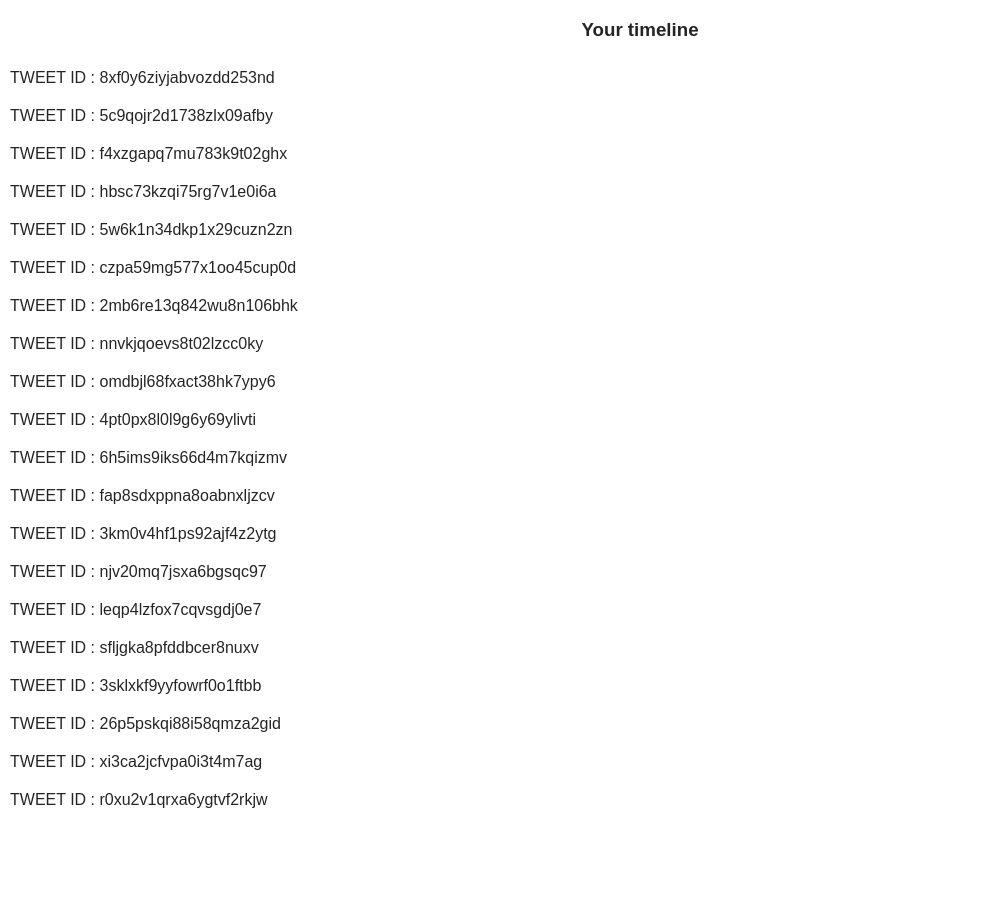
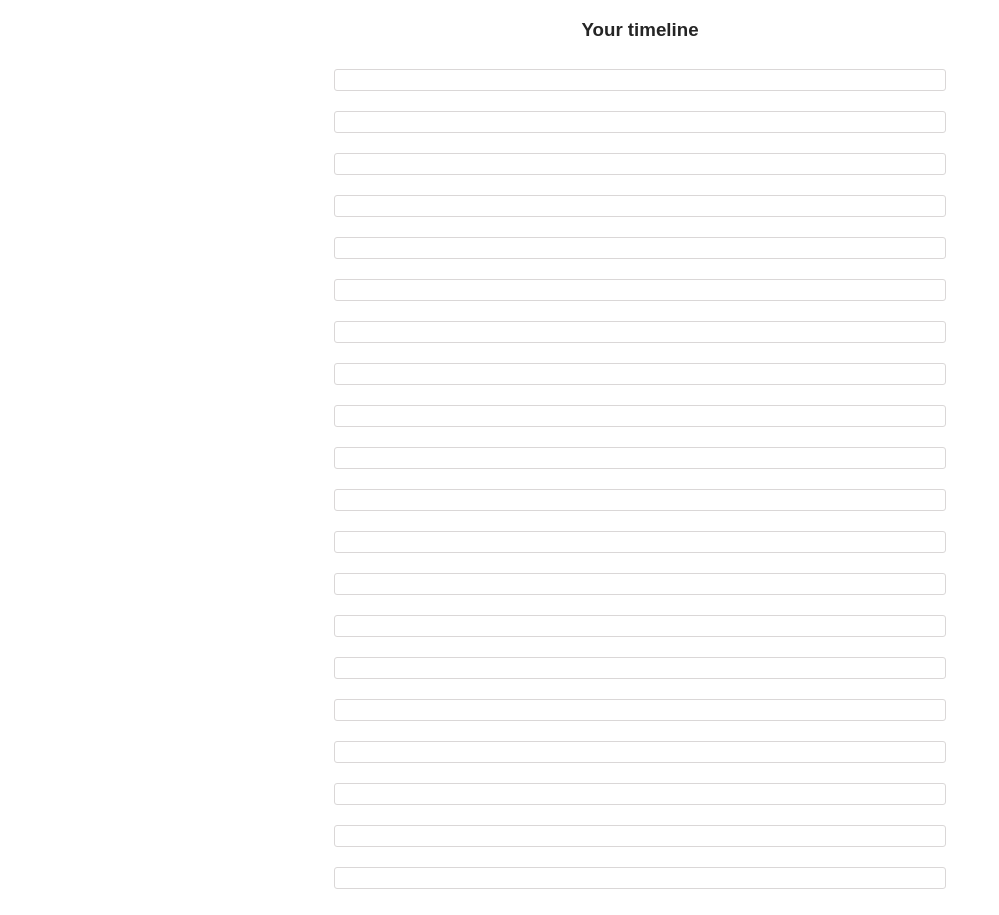
Before and after one commit to tharunkumarsk/react-tweet-app, a React (Create React App) app: page / in a window 1280 px wide. Shown: the whole page, without its empty margins (0-999 px from the left). Before the commit the page ends 835 px from the top, so only its background shows below. Built offline with nearby package versions, Linux system fonts and the light colour scheme.

Commit message:
Add Tweet component

```diff
--- a/src/components/DashBoard.js
+++ b/src/components/DashBoard.js
@@ -1,5 +1,6 @@
 import React, { Component } from "react";
 import { connect } from "react-redux";
+import Tweet from "./tweet";
 
 class DashBoard extends Component {
   render() {
@@ -8,7 +9,9 @@
         <h3 className="center">Your timeline</h3>
         <ul className="dasboard-list">
           {this.props.tweetIds.map(id => (
-            <li key={id}>TWEET ID : {id}</li>
+            <li key={id}>
+              <Tweet id={id}></Tweet>
+            </li>
           ))}
         </ul>
       </div>
--- /dev/null
+++ b/src/components/tweet.js
@@ -0,0 +1,22 @@
+import React, { Component } from "react";
+import { connect } from "react-redux";
+import { formatTweet } from "../utils/helpers";
+
+class Tweet extends Component {
+  render() {
+    return <div className="tweet"></div>;
+  }
+}
+
+function mapStateToProps({ authedUser, users, tweets }, { id }) {
+  const tweet = tweets[id];
+  const parentTweet = tweet ? tweets[tweet.replyingTo] : null;
+  return {
+    authedUser,
+    tweet: tweet
+      ? formatTweet(tweet, users[tweet.author], authedUser, parentTweet)
+      : null
+  };
+}
+
+export default connect(mapStateToProps)(Tweet);
```
